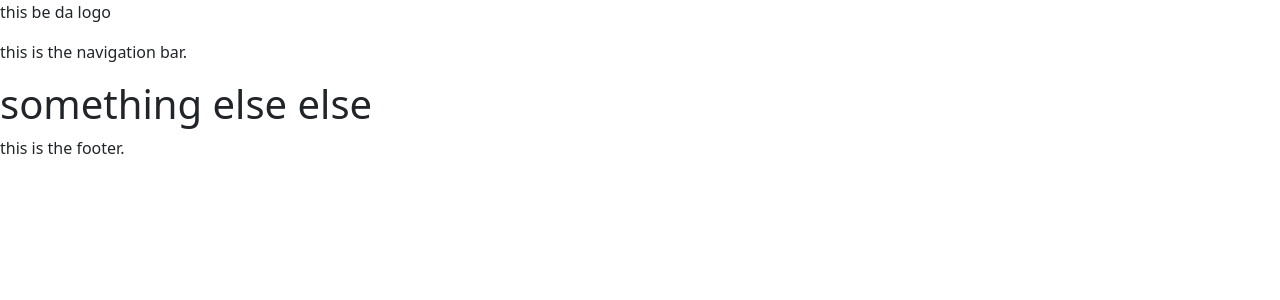
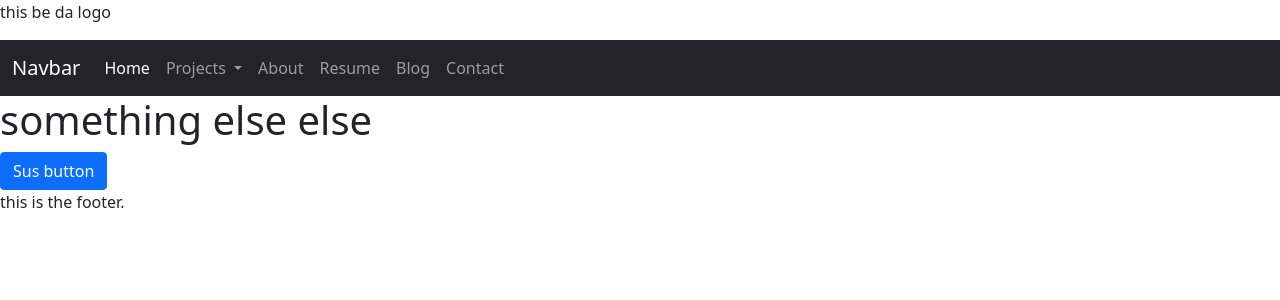
Before and after one commit to lginn26/lginn26.github.io, a Jekyll site: the page built from index.html, in a window 1280 px wide. Shown: the top 300 px of the page. Built offline with Jekyll 4.4.1, drawn with Linux system fonts in a browser that asks for light colours.

Commit message:
Added navigation bar

```diff
--- a/_includes/navigation.html
+++ b/_includes/navigation.html
@@ -1 +1,52 @@
-<nav><p>this is the navigation bar.</p></nav>
+<nav class="navbar navbar-expand-lg navbar-dark bg-dark">
+  <div class="container-fluid">
+    <a class="navbar-brand" href="#">Navbar</a>
+    <button
+      class="navbar-toggler"
+      type="button"
+      data-bs-toggle="collapse"
+      data-bs-target="#navbarNavDropdown"
+      aria-controls="navbarNavDropdown"
+      aria-expanded="false"
+      aria-label="Toggle navigation"
+    >
+      <span class="navbar-toggler-icon"></span>
+    </button>
+    <div class="collapse navbar-collapse" id="navbarNavDropdown">
+      <ul class="navbar-nav">
+        <li class="nav-item">
+          <a class="nav-link active" aria-current="page" href="#">Home</a>
+        </li>
+
+        <li class="nav-item dropdown">
+          <a
+            class="nav-link dropdown-toggle"
+            href="#"
+            id="navbarDropdownMenuLink"
+            role="button"
+            data-bs-toggle="dropdown"
+            aria-expanded="false"
+          >
+            Projects
+          </a>
+          <ul class="dropdown-menu" aria-labelledby="navbarDropdownMenuLink">
+            <li><a class="dropdown-item" href="#">Software Projects</a></li>
+            <li><a class="dropdown-item" href="#">Engineering Projects</a></li>
+          </ul>
+        </li>
+        <li class="nav-item">
+          <a class="nav-link" href="#">About</a>
+        </li>
+        <li class="nav-item">
+          <a class="nav-link" href="#">Resume</a>
+        </li>
+        <li class="nav-item">
+            <a class="nav-link" href="#">Blog</a>
+        </li>
+        <li class="nav-item">
+            <a class="nav-link" href="#">Contact</a>
+        </li>
+      </ul>
+    </div>
+  </div>
+</nav>
--- a/index.html
+++ b/index.html
@@ -4,3 +4,4 @@ layout: default
 
 ---
 <h1>something else else</h1>
+<button type="button" class="btn btn-primary">Sus button</button>
```
